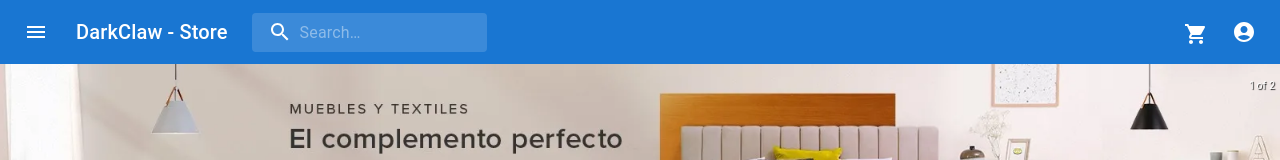
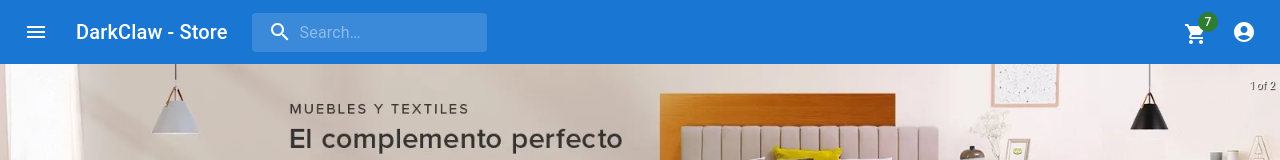
Before and after one commit to daniarayaa94/coder-carro-de-compras, a React (Create React App) app: page / in a window 1280 px wide. Shown: the top 160 px of the page. Built offline with nearby package versions, Linux system fonts and the light colour scheme.

Commit message:
entrega 3 landing y cart widget -- Daniel araya -- fix badge

```diff
--- a/src/components/widgets/CartWidget.jsx
+++ b/src/components/widgets/CartWidget.jsx
@@ -7,7 +7,7 @@ import ModalCarrito from './ModalCarrito';
 
 export default function CartWidget() {
 
-    const [itemsEnCarrito, setItemsEnCarrito] = React.useState(0);
+    const [itemsEnCarrito, setItemsEnCarrito] = React.useState(7);
 
     const [open, setOpen] = React.useState(false);
     const mostraItems = () => setOpen(true);
```
